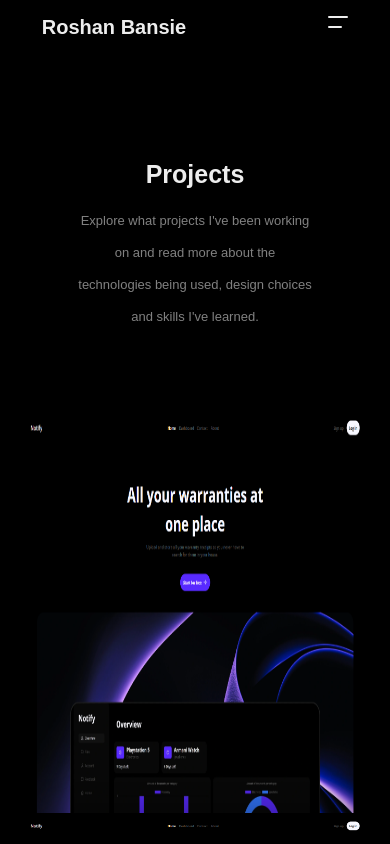
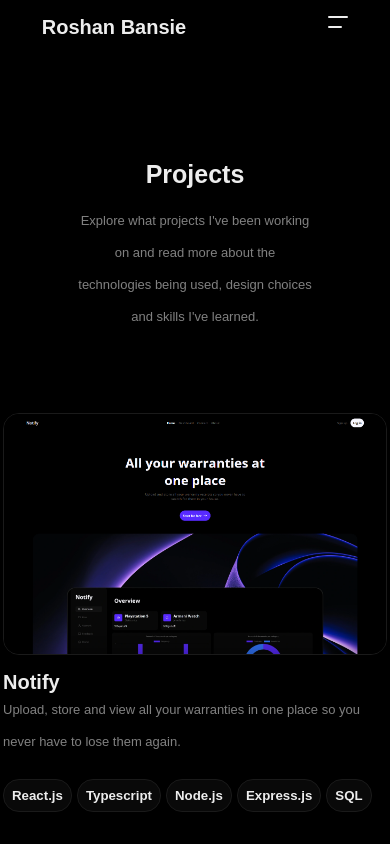
Before and after one commit to RoshanBansie/Portfolio, a Next.js app: page /projects in a window 390 px wide. Shown: the top 844 px of the page. Built offline with nearby package versions, Linux system fonts and the light colour scheme.

Commit message:
Website titel en beschrijving veranderd en projectcard style geabstraheerd. Skills sectie responsiever gemaakt.

```diff
--- a/app/layout.tsx
+++ b/app/layout.tsx
@@ -1,5 +1,6 @@
 import type { Metadata } from "next";
 import { Geist, Geist_Mono } from "next/font/google";
+import Head from "next/head";
 import Navbar from "@/components/layout/navbar/NavBar";
 import Footer from "@/components/layout/footer/Footer";
 import "./globals.css";
@@ -15,8 +16,8 @@ const geistMono = Geist_Mono({
 });
 
 export const metadata: Metadata = {
-  title: "Create Next App",
-  description: "Generated by create next app",
+  title: "Portfolio",
+  description: "Portolio website where I list my recent projects, techstack, development philosophy and educational timeline.",
 };
 
 export default function RootLayout({children,}: Readonly<{children: React.ReactNode;}>) {
--- a/app/projects/page.tsx
+++ b/app/projects/page.tsx
@@ -1,7 +1,7 @@
 "use client"
 
 import { motion } from "motion/react"
-import getProjectCard from "@/utils/getProjectCard"
+import ProjectCard from "@/components/widgets/projectcard/ProjectCard"
 import projects from "@/data/projects"
 import "./page.css"
 
@@ -32,7 +32,7 @@ export default function Page() {
                             transition={{duration: 0.5, delay: i*0.2+0.5}}
                             viewport={{once: true}}
                         >
-                            {getProjectCard(project)}
+                            {ProjectCard(project)}
                         </motion.div>
                     )
                 })}
--- a/components/home/projects/Projects.tsx
+++ b/components/home/projects/Projects.tsx
@@ -1,6 +1,6 @@
 "use client"
 
-import getProjectCard from "@/utils/getProjectCard"
+import ProjectCard from "@/components/widgets/projectcard/ProjectCard"
 import { Project } from "@/app/types"
 import { motion } from "motion/react"
 import "./projects.css"
@@ -33,7 +33,7 @@ export default function Projects({projects}: ProjectsSectionProps) {
                 transition={{duration: 0.5, delay: 0.5}}
                 viewport={{once: true}}
             >
-                {projects.map(project => getProjectCard(project))}
+                {projects.map(project => ProjectCard(project))}
             </motion.div>
         </section>
     )
--- a/components/home/projects/projects.css
+++ b/components/home/projects/projects.css
@@ -15,73 +15,8 @@
     gap: 2rem;
 }
 
-.project-card {
-    width: 40rem;
-    border-radius: 20px;
-}
-
-.project-card-image-desktop, .project-card-image-mobile {
-    object-fit: cover;
-}
-
-.project-card-img-container {
-    border: 1px solid var(--button-secondary-border);
-    border-radius: 16px;
-    overflow: hidden;
-}
-
-.project-card-image-desktop:hover, .project-card-image-mobile:hover{
-    transform: scale(1.1);
-    transition: 0.3s ease-in-out;
-}
-
-.project-header {
-    border-radius: 3rem;
-    border: 1px solid var(--button-secondary-border);
-}
-
-.project-tags-container {
-    display: flex;
-    flex-wrap: wrap;
-    align-items: space-between;
-    margin: 1rem 0;
-}
-
-.project-tag {
-    padding: 0.5rem;
-    margin: 5px 5px 0 0;
-    border: 1px solid var(--button-secondary-border);
-    background-color: var(--background-tertiary);
-    border-radius: 1rem;
-    width: fit-content;
-}
-
-.project-card button {
-    margin: 1rem 0;
-}
-
-.project-card-image-mobile {
-    display: none;
-}
-
-.project-description {
-    padding: 1rem 0;
-}
-
 @media (max-width: 1100px) {
     .projects-section-header {
         max-width: 70%;
     }
 }
-
-@media (max-width: 1024px) {
-    .project-card-image-desktop {
-        display: none;
-    }
-    .project-card-image-mobile {
-        display: flex;
-    }
-    .project-card {
-        width: 24rem;
-    }
-}
--- a/components/home/skills/skills.css
+++ b/components/home/skills/skills.css
@@ -62,3 +62,9 @@
         width: 10rem;
     }
 }
+
+@media (max-width: 405px) {
+    .skill-card {
+        width: 9rem;
+    }
+}
--- a/utils/getProjectCard.tsx
+++ b/components/widgets/projectcard/ProjectCard.tsx
@@ -1,11 +1,12 @@
     import type { Project } from "@/app/types"
     import ImageUI from "@/components/widgets/imageui/ImageUI"
     import Link from "next/link"
+    import "./projectcard.css"
 
 
     // Returns the UI-card for the projects.
     // Takes in an object of type ProjectCard
-    export default function getProjectCard(project: Project) {
+    export default function ProjectCard(project: Project) {
         const {title, description, tags, image, link} = project
         const {src, width, height, alt} = image
         return (
--- /dev/null
+++ b/components/widgets/projectcard/projectcard.css
@@ -0,0 +1,67 @@
+@import "@/app/globals.css";
+
+.project-card {
+    width: 40rem;
+    border-radius: 20px;
+}
+
+.project-card-image-desktop, .project-card-image-mobile {
+    object-fit: cover;
+}
+
+.project-card-img-container {
+    border: 1px solid var(--button-secondary-border);
+    border-radius: 16px;
+    overflow: hidden;
+}
+
+.project-card-image-desktop:hover, .project-card-image-mobile:hover{
+    transform: scale(1.1);
+    transition: 0.3s ease-in-out;
+}
+
+.project-header {
+    border-radius: 3rem;
+    border: 1px solid var(--button-secondary-border);
+}
+
+.project-tags-container {
+    display: flex;
+    flex-wrap: wrap;
+    align-items: space-between;
+    margin: 1rem 0;
+}
+
+.project-tag {
+    padding: 0.5rem;
+    margin: 5px 5px 0 0;
+    border: 1px solid var(--button-secondary-border);
+    background-color: var(--background-tertiary);
+    border-radius: 1rem;
+    width: fit-content;
+}
+
+.project-card button {
+    margin: 1rem 0;
+}
+
+.project-card-image-mobile {
+    display: none;
+}
+
+.project-description {
+    padding: 1rem 0;
+}
+
+
+@media (max-width: 1024px) {
+    .project-card-image-desktop {
+        display: none;
+    }
+    .project-card-image-mobile {
+        display: flex;
+    }
+    .project-card {
+        width: 24rem;
+    }
+}
```
